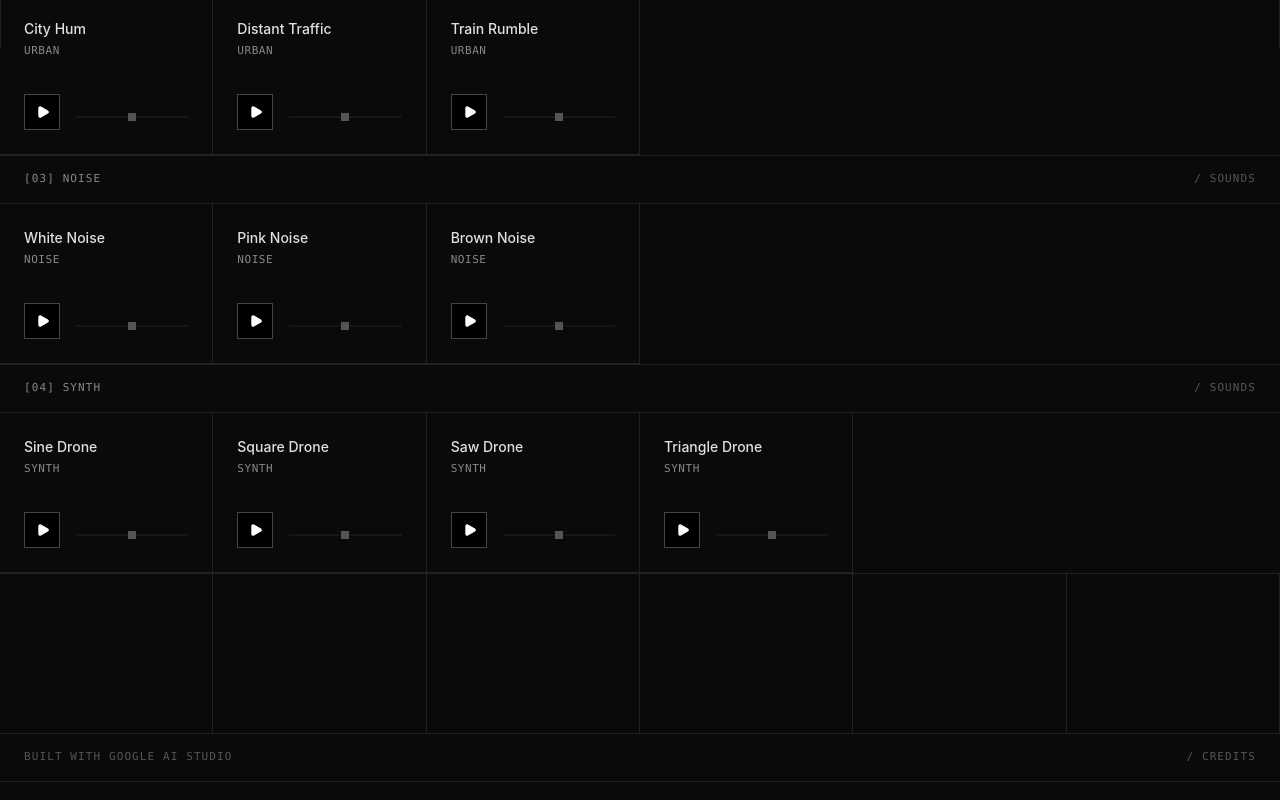
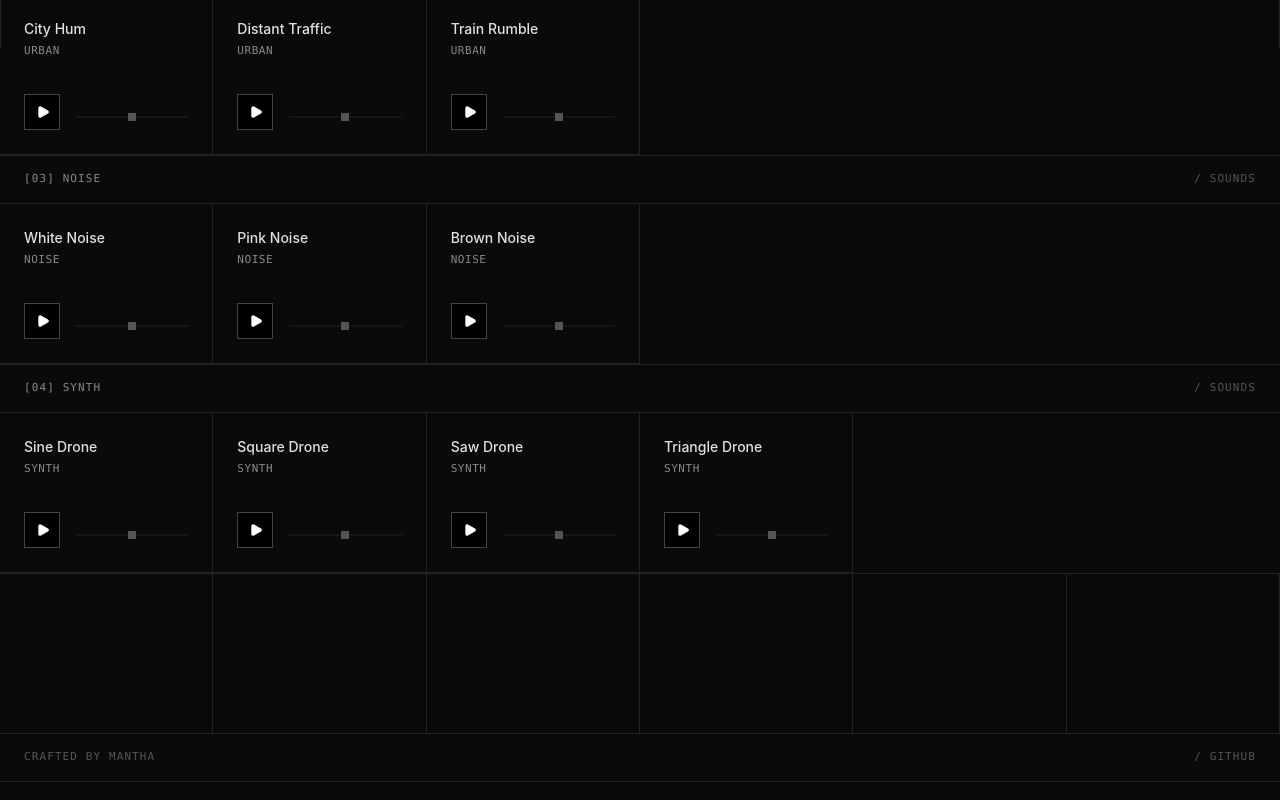
Before and after one commit to phalla-doll/grid-mix, a Next.js app: page / in a window 1280 px wide. Shown: the part 752-1552 px from the top of the page. Built offline with nearby package versions, Linux system fonts and the light colour scheme.

Commit message:
feat: Update footer attribution and add GitHub link
Replaced "Built with Google AI Studio" with "Crafted by Mantha" and added a link to the project's GitHub repository in the footer.

```diff
--- a/components/SoundGrid.tsx
+++ b/components/SoundGrid.tsx
@@ -85,11 +85,16 @@ export function SoundGrid() {
       <div className="w-full flex justify-center border-b border-[#222] h-12 bg-[#0a0a0a]">
         <div className="max-w-7xl w-full mx-auto px-6 flex justify-between items-center">
           <span className="text-[11px] font-mono text-[#555] tracking-widest uppercase">
-            Built with Google AI Studio
+            Crafted by Mantha
           </span>
-          <span className="text-[11px] font-mono text-[#555] tracking-widest uppercase">
-            / CREDITS
-          </span>
+          <a
+            href="https://github.com/phalla-doll/grid-mix"
+            target="_blank"
+            rel="noopener noreferrer"
+            className="text-[11px] font-mono text-[#555] hover:text-white transition-colors tracking-widest uppercase"
+          >
+            / GITHUB
+          </a>
         </div>
       </div>
     </main>
```
